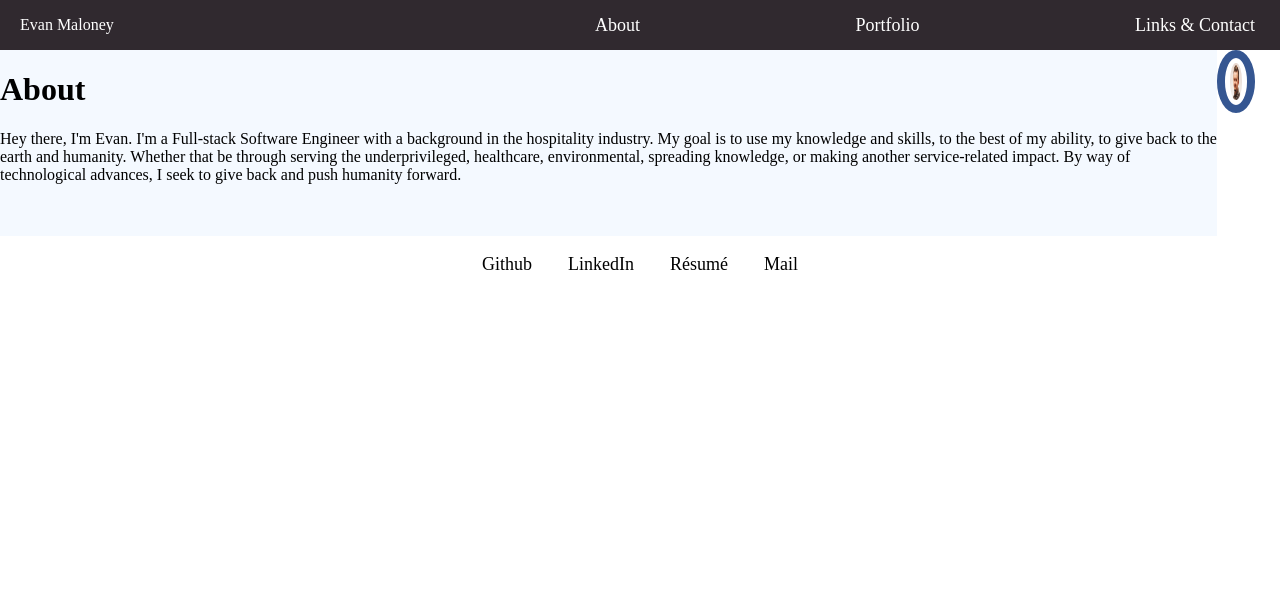
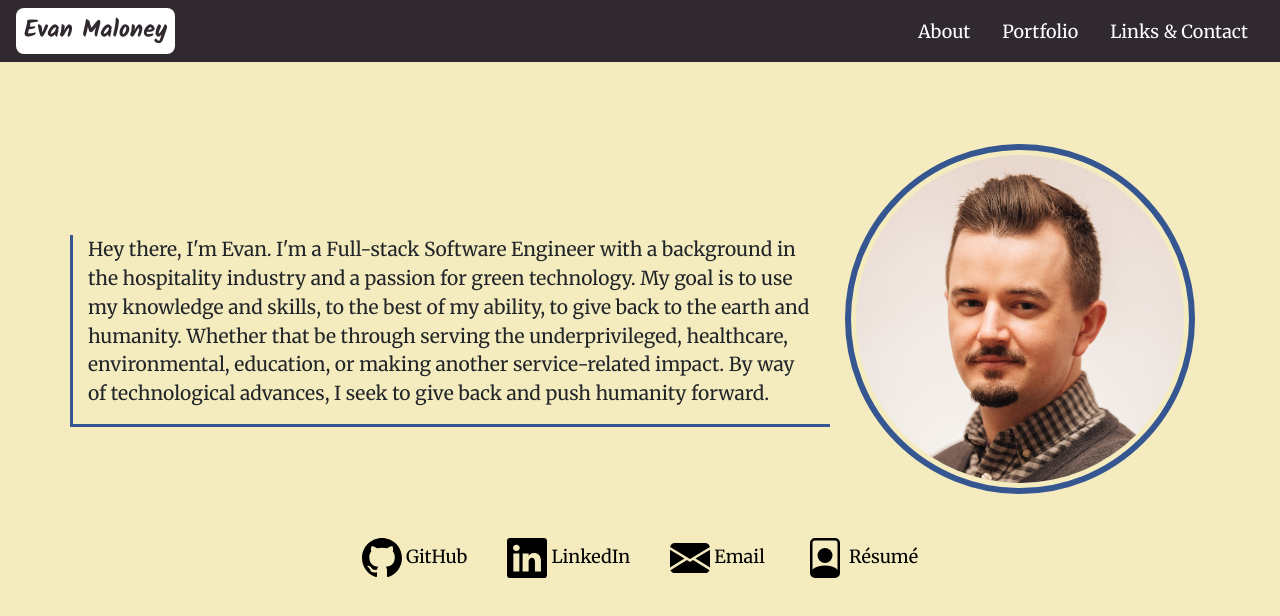
Before and after one commit to evmaloney/evmaloney.github.io, a plain HTML site: page index.html in a window 1280 px wide. Drawn offline with nearby package versions, Linux system fonts and the light colour scheme.

Commit message:
Creates nav, bio, and footer

```diff
--- a/index.html
+++ b/index.html
@@ -5,40 +5,96 @@
   <meta charset="UTF-8">
   <meta http-equiv="X-UA-Compatible" content="IE=edge">
   <meta name="viewport" content="width=device-width, initial-scale=1.0">
+  <!-- Bootstrap CSS -->
+  <link rel="stylesheet" href="https://stackpath.bootstrapcdn.com/bootstrap/4.1.3/css/bootstrap.min.css"
+    integrity="sha384-MCw98/SFnGE8fJT3GXwEOngsV7Zt27NXFoaoApmYm81iuXoPkFOJwJ8ERdknLPMO" crossorigin="anonymous">
+  <!-- Google Fonts -->
+  <link rel="preconnect" href="https://fonts.googleapis.com">
+  <link rel="preconnect" href="https://fonts.gstatic.com" crossorigin>
+  <link href="https://fonts.googleapis.com/css2?family=Kalam:wght@700&family=Merriweather&display=swap"
+    rel="stylesheet">
+  <!-- Icons -->
+  <link rel="stylesheet" href="https://cdn.jsdelivr.net/gh/devicons/devicon@v2.15.1/devicon.min.css">
+  <!-- CSS File -->
+  <link rel="stylesheet" href="main.css">
   <title>Evan Maloney Portfolio</title>
-  <link rel="stylesheet" href="main.css">
-  <script src="main.js"></script>
 </head>
 
 <body>
-  <nav>
-    Evan Maloney
-    <div id="nav-links">
-      <a href="#">About</a>
-      <a href="#">Portfolio</a>
-      <a href="#">Links & Contact</a>
+  <nav class="navbar navbar-dark navbar-expand-sm py-2 fixed-top">
+    <a href="#" class="navbar-brand" id="logo">Evan Maloney</a>
+    <button class="navbar-toggler" data-toggle="collapse" data-target="#nav-links" aria-label="Toggle navigation">
+      <span class="navbar-toggler-icon"></span>
+    </button>
+    <div class="collapse navbar-collapse justify-content-end" id="nav-links">
+      <ul class="navbar-nav">
+        <li class="nav-item mx-2">
+          <a href="#" class="nav-link" id="white-link">About</a>
+        </li>
+        <li class="nav-item mx-2">
+          <a href="#" class="nav-link" id="white-link">Portfolio</a>
+        </li>
+        <li class="nav-item mx-2">
+          <a href="#" class="nav-link" id="white-link">Links & Contact</a>
+        </li>
+      </ul>
     </div>
   </nav>
   <main>
-    <div id="about">
-      <div id="about-text">
-        <h1>About</h1>
-        <p>Hey there, I'm Evan. I'm a Full-stack Software Engineer with a background in the hospitality industry.
-          My goal is to use my knowledge and skills, to the best of my ability, to give back to the earth and
-          humanity. Whether that be through serving the underprivileged, healthcare, environmental, spreading
-          knowledge, or making another service-related impact. By way of technological advances, I seek to give
-          back and push humanity forward.</p>
+    <section class="container mt-5 pt-5">
+      <div class="row align-items-center text-center text-md-left mt-5">
+        <div class="col-md-7 col-lg-8 order-2 order-md-1" id="about">
+          <p>Hey there, I'm Evan. I'm a Full-stack Software Engineer with a background in the hospitality
+            industry
+            and a passion for green technology.
+            My goal is to use my knowledge and skills, to the best of my ability, to give back to the earth and
+            humanity. Whether that be through serving the underprivileged, healthcare, environmental, education,
+            or making another service-related impact. By way of technological advances, I seek to give
+            back and push humanity forward.</p>
+        </div>
+        <div class="col-md-5 col-lg-4 order-1 order-md-2 mb-4">
+          <img src="images/EvanMaloney121821-24.jpg" alt="Evan Maloney Headshot" class="img-fluid" id="headshot">
+        </div>
       </div>
-      <img src="images/EvanMaloney121821-24.jpg" alt="Evan Maloney Headshot">
-    </div>
+    </section>
   </main>
   <footer>
-    <a href="https://github.com/evmaloney" target="_blank">Github</a>
-    <a href="https://www.linkedin.com/in/evanpmaloney/" target="_blank">LinkedIn</a>
+    <a href="https://github.com/evmaloney" target="_blank"><svg xmlns="http://www.w3.org/2000/svg" width="40"
+        height="40" fill="currentColor" class="bi bi-github" viewBox="0 0 16 16">
+        <path
+          d="M8 0C3.58 0 0 3.58 0 8c0 3.54 2.29 6.53 5.47 7.59.4.07.55-.17.55-.38 0-.19-.01-.82-.01-1.49-2.01.37-2.53-.49-2.69-.94-.09-.23-.48-.94-.82-1.13-.28-.15-.68-.52-.01-.53.63-.01 1.08.58 1.23.82.72 1.21 1.87.87 2.33.66.07-.52.28-.87.51-1.07-1.78-.2-3.64-.89-3.64-3.95 0-.87.31-1.59.82-2.15-.08-.2-.36-1.02.08-2.12 0 0 .67-.21 2.2.82.64-.18 1.32-.27 2-.27.68 0 1.36.09 2 .27 1.53-1.04 2.2-.82 2.2-.82.44 1.1.16 1.92.08 2.12.51.56.82 1.27.82 2.15 0 3.07-1.87 3.75-3.65 3.95.29.25.54.73.54 1.48 0 1.07-.01 1.93-.01 2.2 0 .21.15.46.55.38A8.012 8.012 0 0 0 16 8c0-4.42-3.58-8-8-8z" />
+      </svg><span class="footer-text"> GitHub</span></a>
+    <a href="https://www.linkedin.com/in/evanpmaloney/" target="_blank"><svg xmlns="http://www.w3.org/2000/svg"
+        width="40" height="40" fill="currentColor" class="bi bi-linkedin" viewBox="0 0 16 16">
+        <path
+          d="M0 1.146C0 .513.526 0 1.175 0h13.65C15.474 0 16 .513 16 1.146v13.708c0 .633-.526 1.146-1.175 1.146H1.175C.526 16 0 15.487 0 14.854V1.146zm4.943 12.248V6.169H2.542v7.225h2.401zm-1.2-8.212c.837 0 1.358-.554 1.358-1.248-.015-.709-.52-1.248-1.342-1.248-.822 0-1.359.54-1.359 1.248 0 .694.521 1.248 1.327 1.248h.016zm4.908 8.212V9.359c0-.216.016-.432.08-.586.173-.431.568-.878 1.232-.878.869 0 1.216.662 1.216 1.634v3.865h2.401V9.25c0-2.22-1.184-3.252-2.764-3.252-1.274 0-1.845.7-2.165 1.193v.025h-.016a5.54 5.54 0 0 1 .016-.025V6.169h-2.4c.03.678 0 7.225 0 7.225h2.4z" />
+      </svg><span class="footer-text"> LinkedIn</span></a>
+    <a href="mailto:evanpmaloney@gmail.com" target="_top"><svg xmlns="http://www.w3.org/2000/svg" width="40" height="40"
+        fill="currentColor" class="bi bi-envelope-fill" viewBox="0 0 16 16">
+        <path
+          d="M.05 3.555A2 2 0 0 1 2 2h12a2 2 0 0 1 1.95 1.555L8 8.414.05 3.555ZM0 4.697v7.104l5.803-3.558L0 4.697ZM6.761 8.83l-6.57 4.027A2 2 0 0 0 2 14h12a2 2 0 0 0 1.808-1.144l-6.57-4.027L8 9.586l-1.239-.757Zm3.436-.586L16 11.801V4.697l-5.803 3.546Z" />
+      </svg><span class="footer-text"> Email</span></a>
     <a href="https://docs.google.com/document/d/1FDZvnTwRlTWKVMfGEWeZsiZh-E7Pjd_JdSHn7FK3HmY/edit?usp=sharing"
-      target="_blank">Résumé</a>
-    <a href="#">Mail</a>
+      target="_blank"><svg xmlns="http://www.w3.org/2000/svg" width="40" height="40" fill="currentColor"
+        class="bi bi-file-person" viewBox="0 0 16 16">
+        <path
+          d="M12 1a1 1 0 0 1 1 1v10.755S12 11 8 11s-5 1.755-5 1.755V2a1 1 0 0 1 1-1h8zM4 0a2 2 0 0 0-2 2v12a2 2 0 0 0 2 2h8a2 2 0 0 0 2-2V2a2 2 0 0 0-2-2H4z" />
+        <path d="M8 10a3 3 0 1 0 0-6 3 3 0 0 0 0 6z" />
+      </svg><span class="footer-text"> Résumé</span></a>
   </footer>
+
+  <!-- Bootstrap JS -->
+  <script src="https://code.jquery.com/jquery-3.3.1.slim.min.js"
+    integrity="sha384-q8i/X+965DzO0rT7abK41JStQIAqVgRVzpbzo5smXKp4YfRvH+8abtTE1Pi6jizo"
+    crossorigin="anonymous"></script>
+  <script src="https://cdnjs.cloudflare.com/ajax/libs/popper.js/1.14.3/umd/popper.min.js"
+    integrity="sha384-ZMP7rVo3mIykV+2+9J3UJ46jBk0WLaUAdn689aCwoqbBJiSnjAK/l8WvCWPIPm49"
+    crossorigin="anonymous"></script>
+  <script src="https://stackpath.bootstrapcdn.com/bootstrap/4.1.3/js/bootstrap.min.js"
+    integrity="sha384-ChfqqxuZUCnJSK3+MXmPNIyE6ZbWh2IMqE241rYiqJxyMiZ6OW/JmZQ5stwEULTy"
+    crossorigin="anonymous"></script>
+  <!-- JS File -->
+  <script src="main.js"></script>
 </body>
 
 </html>
--- a/main.css
+++ b/main.css
@@ -1,17 +1,11 @@
 body {
   margin: 0;
-  padding-top: 50px;
+  font-family: 'Merriweather', serif;
+  background-color: #F4EBBE;
 }
 
 nav {
-  position: fixed;
-  display: flex;
-  align-items: center;
   background: #30292F;
-  top: 0;
-  height: 50px;
-  width: 100%;
-  padding: 0 0 0 20px;
   color: #fff;
 }
 
@@ -24,24 +18,39 @@ nav a {
   transition: .5s;
 }
 
-nav a:hover {
+#white-link {
+  color: #fff;
+}
+
+#logo {
+  font-family: 'Kalam', cursive;
+  font-size: 1.5em;
+  background-color: #fff;
+  color: #30292F;
+  border-radius: 8px;
+}
+
+#nav-links a:hover {
+  text-decoration: none;
   background: #3f4045;
+  color: #fff;
   border-radius: 50px;
 }
 
-/* h1 {
-  display: inline;
-} */
+#about {
+  /* background-color: #f4f9ff; */
+  border-bottom: 3px solid #355691;
+  border-left: 3px solid #355691;
+}
 
-/* p {
-  display: inline;
-} */
+p {
+  font-size: 1.2em;
+}
 
-img {
-  grid-column: 3 / 4;
-  height: 20%;
-  width: 20%;
-  border: 8px solid #355691;
+#headshot {
+  /* height: 20%;
+  width: 20%; */
+  border: 6px solid #355691;
   border-radius: 50%;
   padding: 5px;
 }
@@ -57,25 +66,16 @@ footer a {
   margin: 10px;
   font-size: 18px;
   border-radius: 50px;
-  padding: 8px;
-  /* transition: .1s; */
+  padding: 10px;
 }
 
 footer a:hover {
   color: #fff;
   background: #30292F;
+  text-decoration: none;
 }
 
-#nav-links {
-  position: absolute;
-  right: 7px;
-  display: inline-flex;
-  justify-content: space-between;
-  width: 52%;
-  margin: 0 30px 0 0;
-}
-
-#about {
+/* #about {
   display: grid;
   grid-template-columns: auto auto auto auto;
 }
@@ -83,4 +83,27 @@ footer a:hover {
 #about-text {
   grid-column: 1 / 2;
   background-color: #f4f9ff;
+} */
+@media (max-width: 575px) {
+  #nav-links a:hover {
+    background: #30292F;
+    color: #bebebe;
+  }
 }
+
+@media (max-width: 767px) {
+  #headshot {
+    height: 50%;
+    width: 50%;
+  }
+
+  #about {
+    border-left: none;
+  }
+}
+
+@media (max-width: 603px) {
+  .footer-text {
+    display: none;
+  }
+}
```
